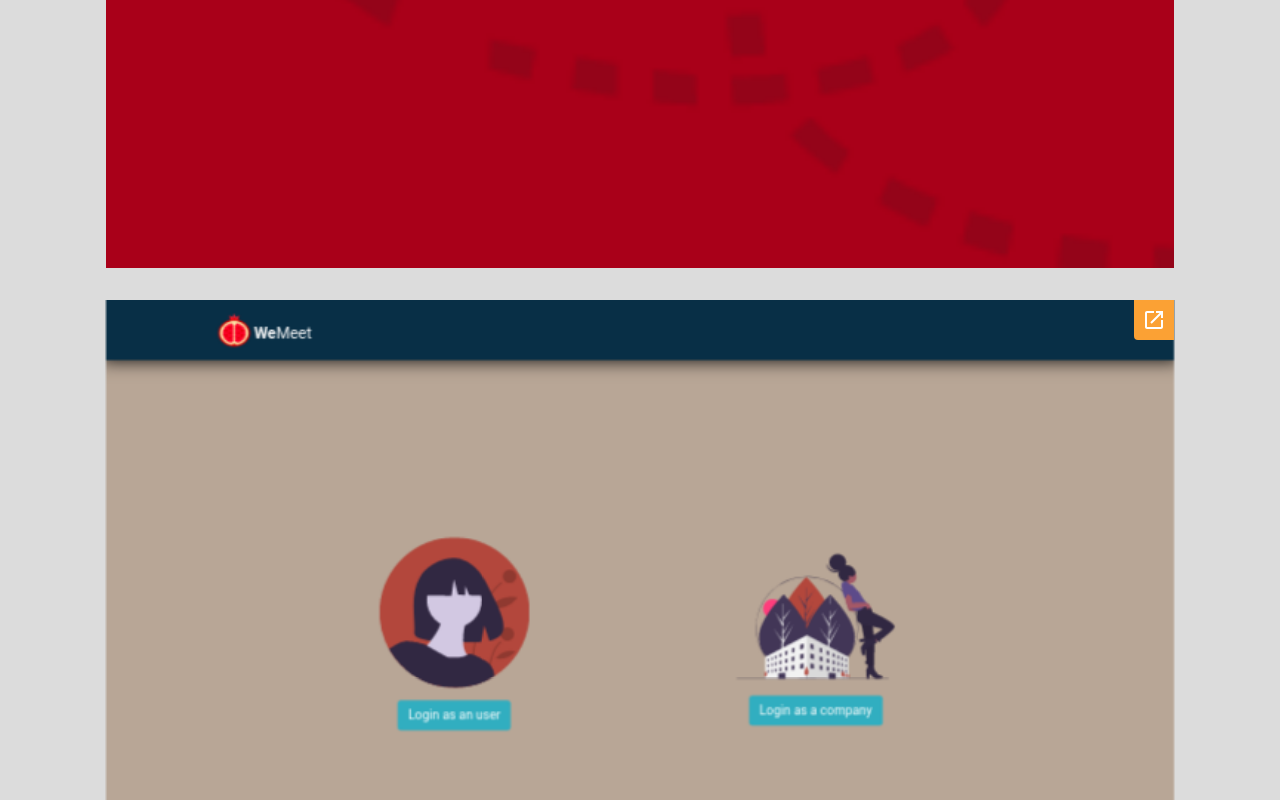
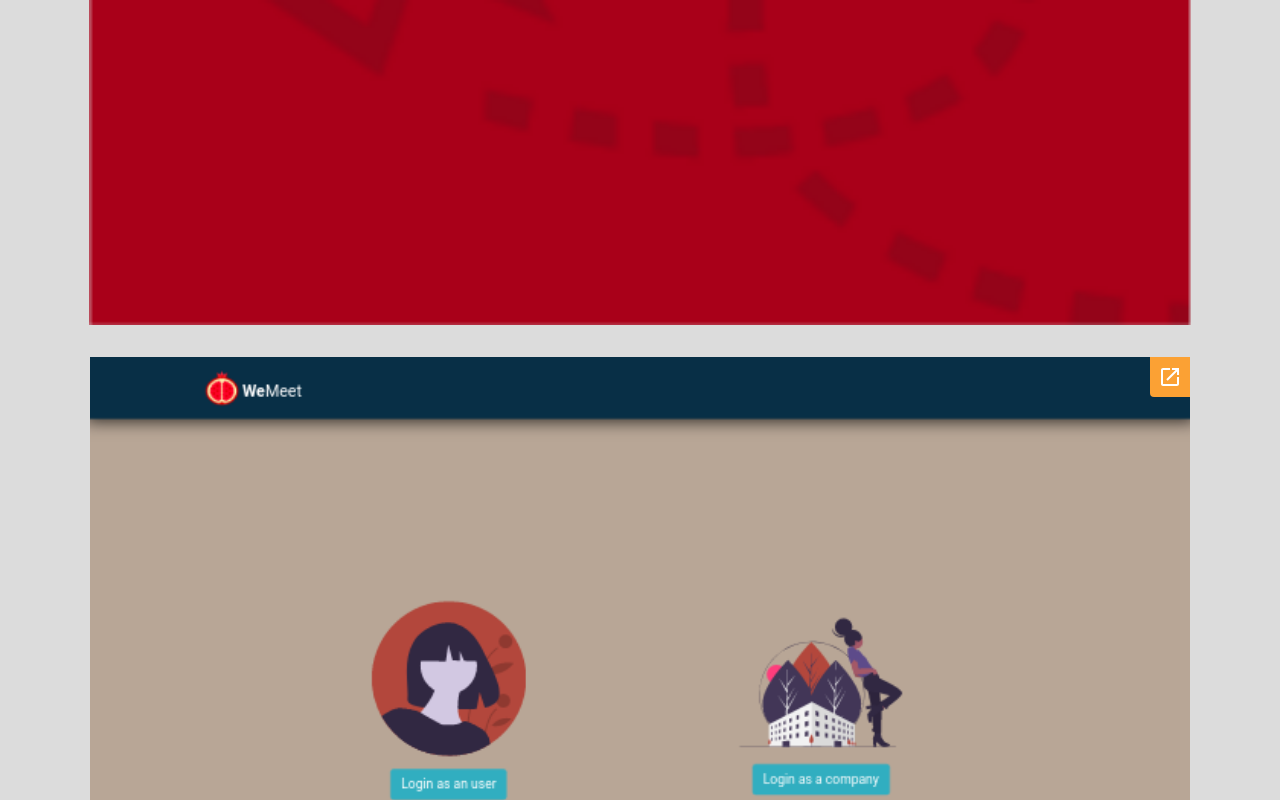
Before and after one commit to raulrequenac/raulrequenac, a React (Create React App) app: page / in a window 1280 px wide. Shown: the part 6787-7587 px from the top of the page. Built offline with nearby package versions, Linux system fonts and the light colour scheme.

Commit message:
projects beautifyed

```diff
--- /dev/null
+++ b/src/components/Project.js
@@ -0,0 +1,34 @@
+import React, { useContext } from 'react'
+import ResponsiveContext from '../contexts/ResponsiveContext'
+import '../styles/Project.css'
+
+const Project = ({ project }) => {
+  const { isWrapped } = useContext(ResponsiveContext)
+
+  const divideText = (text) => (
+    text.split('\n').map((p, i) => (
+      <p className="text description" key={i}>{p}</p>
+    ))
+  )
+
+  return (
+    <div className={`Project ${project.type}`} style={isWrapped ? {width: '100%'} : {}}>
+      <img alt="" src={project.screenshot} className="screenshot"/>
+      <img alt="link" src="/images/external-link.svg" className="icon"/>
+      <div className="overlay">
+        <h3 className="text name">{project.name}</h3>
+        {divideText(project.description)}
+      </div>
+      <a
+          href={project.url}
+          className="text link"
+          target="_blank"
+          rel="noopener noreferrer"
+          >
+            View more
+        </a>
+    </div>
+  )
+}
+
+export default Project
--- a/src/components/Projects.js
+++ b/src/components/Projects.js
@@ -2,6 +2,7 @@ import React, { useContext } from 'react'
 import '../styles/Projects.css'
 import ResponsiveContext from '../contexts/ResponsiveContext'
 import sections from '../data/sections'
+import Project from './Project'
 
 const Projects = () => {
   const { isWrapped, isEnglish, containerStyle } = useContext(ResponsiveContext)
@@ -10,35 +11,20 @@ const Projects = () => {
   const projects = isEnglish ? englishSections[3] : spanishSections[3]
   const quote = projects.quote.split('\n')
 
-  const divideText = (text) => (
-    text.split('\n').map((p, i) => (
-      <p className="text description" key={i}>{p}</p>
-    ))
-  )
+  const wrappedStyle = isWrapped ? { width: '100%' } : {}
 
   return (
     <section id="Projects" className="container" style={containerStyle}>
       <h1 className="title">{projects.title}</h1>
       <h3 className="quote">{quote.map((q, i) => <p key={i}>{q}</p>)}</h3>
-      <div className="projects-container">
-        {projects.projects.map((project, i) => (
-          <div className={`project ${project.type}`} key={i} style={isWrapped ? {width: '100%'} : {}}>
-            <img alt="" src={project.screenshot} className="screenshot"/>
-            <img alt="link" src="/images/external-link.svg" className="icon"/>
-            <div className="overlay">
-              <h3 className="text name">{project.name}</h3>
-              {divideText(project.description)}
-            </div>
-            <a
-                href={project.url}
-                className="text link"
-                target="_blank"
-                rel="noopener noreferrer"
-                >
-                  View more
-              </a>
-          </div>
-        ))}
+      <div className="projects-container" style={{flexDirection: `${isWrapped ? 'column' : ''}`}}>
+        <div className="projects-column" style={wrappedStyle}>
+          <Project project={projects.projects[0]}/>
+        </div>
+        <div className="projects-column" style={wrappedStyle}>
+          <Project project={projects.projects[1]}/>
+          <Project project={projects.projects[2]}/>
+        </div>
       </div>
     </section>
   )
--- /dev/null
+++ b/src/styles/Project.css
@@ -0,0 +1,84 @@
+.Project {
+  position: relative;
+  margin: 1rem;
+}
+
+.Project .screenshot {
+  display: block;
+  width: 100%;
+  height: auto;
+}
+
+.Project .overlay {
+  position: absolute;
+  bottom: 0;
+  left: 100%;
+  right: 0;
+  background-color: #fba134;
+  overflow: hidden;
+  width: 0;
+  height: 100%;
+  transition: .5s ease;
+  display: flex;
+  flex-direction: column;
+  align-items: flex-start;
+  justify-content: center;
+}
+
+.Project:hover .overlay {
+  width: 100%;
+  left: 0;
+}
+
+.Project .overlay .text {
+  color: white;
+  white-space: nowrap;
+  margin-left: 2rem;
+  padding: .5rem 0;
+}
+
+.Project .overlay .name {
+  margin-bottom: 1rem;
+  border-bottom: 2px solid white;
+  text-align: left;
+}
+
+.vertical .overlay .name {
+  font-size: 2rem;
+}
+
+.horizontal .overlay .name {
+  font-size: 1.3rem;
+}
+
+.Project .overlay .description {
+  font-weight: 700;
+  width: 13rem;
+  text-align: left;
+  white-space: normal;
+  padding-top: 0;
+}
+
+.Project .link {
+  z-index: 999;
+  text-indent: 200%;
+  white-space: nowrap;
+  font-size: 0;
+  opacity: 0;
+  position: absolute;
+  top: 0px;
+  left: 0px;
+  height: 100%;
+  width: 100%;
+}
+
+.Project .icon {
+  position: absolute;
+  top: 0;
+  right: 0;
+  background-color: #fba134;
+  border-radius: 0 0 0 4px;
+  width: 2.5rem;
+  padding: 0.5rem;
+  z-index: 9999;
+}
--- a/src/styles/Projects.css
+++ b/src/styles/Projects.css
@@ -10,95 +10,10 @@
   flex-wrap: wrap;
 }
 
-#Projects .vertical {
-  width: 50%;
-}
-
-#Projects .horizontal {
-  width: 43%;
-}
-
-#Projects .project {
-  position: relative;
-  margin: 1rem;
-}
-
-#Projects .project .screenshot {
-  display: block;
-  width: 100%;
-  height: auto;
-}
-
-#Projects .project .overlay {
-  position: absolute;
-  bottom: 0;
-  left: 100%;
-  right: 0;
-  background-color: #fba134;
-  overflow: hidden;
-  width: 0;
-  height: 100%;
-  transition: .5s ease;
+#Projects .projects-column {
   display: flex;
   flex-direction: column;
-  align-items: flex-start;
-  justify-content: center;
+  width: 50%;
+  justify-content: space-between;
+  align-items: center;
 }
-
-#Projects .project:hover .overlay {
-  width: 100%;
-  left: 0;
-}
-
-#Projects .project .overlay .text {
-  color: white;
-  white-space: nowrap;
-  margin-left: 2rem;
-  padding: .5rem 0;
-}
-
-#Projects .project .overlay .name {
-  margin-bottom: 1rem;
-  border-bottom: 2px solid white;
-  text-align: left;
-}
-
-#Projects .vertical .overlay .name {
-  font-size: 2rem;
-}
-
-#Projects .horizontal .overlay .name {
-  font-size: 1.3rem;
-}
-
-#Projects .project .overlay .description {
-  font-weight: 700;
-  width: 13rem;
-  text-align: left;
-  white-space: normal;
-  padding-top: 0;
-}
-
-#Projects .project .link {
-  z-index: 999;
-  text-indent: 200%;
-  white-space: nowrap;
-  font-size: 0;
-  opacity: 0;
-  position: absolute;
-  top: 0px;
-  left: 0px;
-  height: 100%;
-  width: 100%;
-}
-
-#Projects .project .icon {
-  position: absolute;
-  top: 0;
-  right: 0;
-  background-color: #fba134;
-  border-radius: 0 0 0 4px;
-  width: 2.5rem;
-  padding: 0.5rem;
-  z-index: 9999;
-}
```
